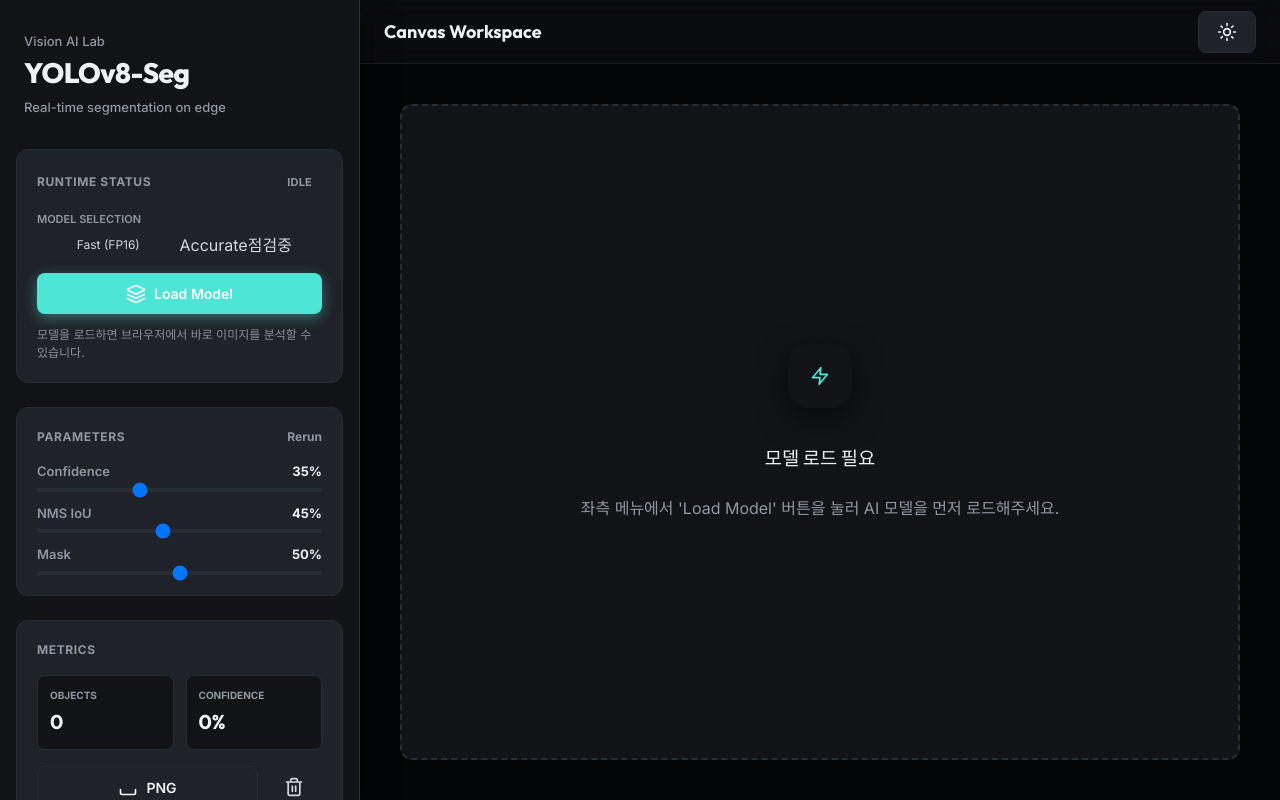
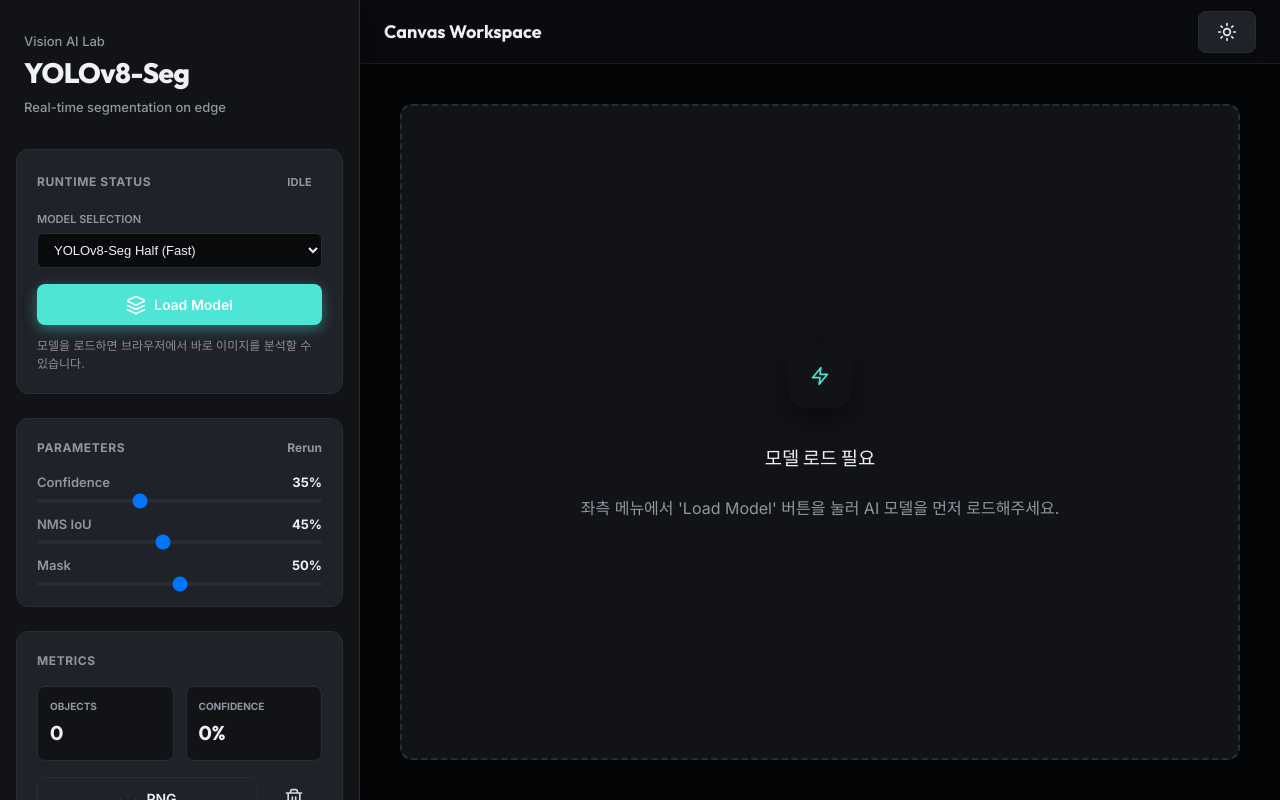
Before and after one commit to currentJob/yolov8-seg-page, a React (Vite) app: page / in a window 1280 px wide. Built offline with nearby package versions, Linux system fonts and the light colour scheme.

Commit message:
style: 초기 빈 화면 업로드 영역에 마우스 포인터 커서(선택 커서) 적용

```diff
--- a/src/App.css
+++ b/src/App.css
@@ -115,6 +115,7 @@
   border-radius: calc(var(--radius) * 2);
   background: var(--surface);
   transition: all 0.3s ease;
+  cursor: pointer;
 }
 
 .dropzone-full.active {
--- a/src/App.jsx
+++ b/src/App.jsx
@@ -11,16 +11,16 @@
 
 const Icon = ({ name }) => {
   const icons = {
-    upload: <path d="M21 15v4a2 2 0 0 1-2 2H5a2 2 0 0 1-2-2v-4m14-7-5-5-5 5m5-5v12"/>,
-    layers: <><path d="m12.83 2.18a2 2 0 0 0-1.66 0L2.6 6.08a1 1 0 0 0 0 1.83l8.58 3.91a2 2 0 0 0 1.66 0l8.58-3.9a1 1 0 0 0 0-1.83Z"/><path d="m22 17.65-9.17 4.16a2 2 0 0 1-1.66 0L2 17.65"/><path d="m22 12.65-9.17 4.16a2 2 0 0 1-1.66 0L2 12.65"/></>,
-    history: <><path d="M3 12a9 9 0 1 0 9-9 9.75 9.75 0 0 0-6.74 2.74L3 8"/><path d="M3 3v5h5"/><path d="M12 7v5l4 2"/></>,
-    trash: <><path d="M3 6h18m-2 0v14c0 1-1 2-2 2H7c-1 0-2-1-2-2V6m3 0V4c0-1 1-2 2-2h4c1 0 2 1 2 2v2"/><path d="M10 11v6m4-6v6"/></>,
-    download: <path d="M21 15v4a2 2 0 0 1-2 2H5a2 2 0 0 1-2-2v-4m-7-5-4 4-4-4m4 4V3"/>,
-    sun: <><circle cx="12" cy="12" r="4"/><path d="M12 2v2m0 16v2M4.93 4.93l1.41 1.41m11.32 11.32 1.41 1.41M2 12h2m16 0h2M6.34 17.66l-1.41 1.41M19.07 4.93l-1.41 1.41"/></>,
-    moon: <path d="M12 3a6 6 0 0 0 9 9 9 9 0 1 1-9-9Z"/>,
-    check: <path d="M20 6 9 17l-5-5"/>,
-    zap: <path d="M13 2 3 14h9l-1 8 10-12h-9l1-8z"/>,
-    eye: <><path d="M2 12s3-7 10-7 10 7 10 7-3 7-10 7-10-7-10-7Z"/><circle cx="12" cy="12" r="3"/></>
+    upload: <path d="M21 15v4a2 2 0 0 1-2 2H5a2 2 0 0 1-2-2v-4m14-7-5-5-5 5m5-5v12" />,
+    layers: <><path d="m12.83 2.18a2 2 0 0 0-1.66 0L2.6 6.08a1 1 0 0 0 0 1.83l8.58 3.91a2 2 0 0 0 1.66 0l8.58-3.9a1 1 0 0 0 0-1.83Z" /><path d="m22 17.65-9.17 4.16a2 2 0 0 1-1.66 0L2 17.65" /><path d="m22 12.65-9.17 4.16a2 2 0 0 1-1.66 0L2 12.65" /></>,
+    history: <><path d="M3 12a9 9 0 1 0 9-9 9.75 9.75 0 0 0-6.74 2.74L3 8" /><path d="M3 3v5h5" /><path d="M12 7v5l4 2" /></>,
+    trash: <><path d="M3 6h18m-2 0v14c0 1-1 2-2 2H7c-1 0-2-1-2-2V6m3 0V4c0-1 1-2 2-2h4c1 0 2 1 2 2v2" /><path d="M10 11v6m4-6v6" /></>,
+    download: <path d="M21 15v4a2 2 0 0 1-2 2H5a2 2 0 0 1-2-2v-4m-7-5-4 4-4-4m4 4V3" />,
+    sun: <><circle cx="12" cy="12" r="4" /><path d="M12 2v2m0 16v2M4.93 4.93l1.41 1.41m11.32 11.32 1.41 1.41M2 12h2m16 0h2M6.34 17.66l-1.41 1.41M19.07 4.93l-1.41 1.41" /></>,
+    moon: <path d="M12 3a6 6 0 0 0 9 9 9 9 0 1 1-9-9Z" />,
+    check: <path d="M20 6 9 17l-5-5" />,
+    zap: <path d="M13 2 3 14h9l-1 8 10-12h-9l1-8z" />,
+    eye: <><path d="M2 12s3-7 10-7 10 7 10 7-3 7-10 7-10-7-10-7Z" /><circle cx="12" cy="12" r="3" /></>
   };
   return (
     <svg xmlns="http://www.w3.org/2000/svg" width="20" height="20" viewBox="0 0 24 24" fill="none" stroke="currentColor" strokeWidth="2" strokeLinecap="round" strokeLinejoin="round">
@@ -119,7 +119,7 @@
     document.documentElement.setAttribute("data-theme", theme);
     try {
       localStorage.setItem("theme", theme);
-    } catch {}
+    } catch { }
   }, [theme]);
 
   // 히스토리에 아이템 추가
@@ -203,27 +203,15 @@
             </div>
             <div style={{ marginBottom: '16px' }}>
               <label style={{ display: 'block', fontSize: '11px', fontWeight: 600, color: 'var(--text-muted)', marginBottom: '6px', textTransform: 'uppercase' }}>Model Selection</label>
-              <div className="flex bg-[var(--bg)] border border-[var(--border)] rounded-lg p-1 gap-1">
-                <button
-                  className={`flex-1 py-1.5 px-2 text-xs font-semibold rounded-md transition-all ${
-                    selectedModel === "yolov8-seg-half.onnx"
-                      ? "bg-[var(--surface)] text-[var(--accent)] shadow-sm border border-[var(--border)]"
-                      : "text-[var(--text-muted)] hover:text-[var(--text-strong)] border border-transparent"
-                  }`}
-                  onClick={() => setSelectedModel("yolov8-seg-half.onnx")}
-                  disabled={yolo.isBusy}
-                >
-                  Fast (FP16)
-                </button>
-                <button
-                  className={`flex-1 py-1.5 px-2 text-[11px] font-semibold rounded-md transition-all flex items-center justify-center gap-1 opacity-50 cursor-not-allowed border border-transparent text-[var(--text-muted)]`}
-                  disabled
-                  title="현재 안정성 점검 중입니다."
-                >
-                  <span>Accurate</span>
-                  <span className="bg-orange-500/20 text-orange-400 px-1 py-0.5 rounded text-[9px] leading-none">점검중</span>
-                </button>
-              </div>
+              <select
+                style={{ width: '100%', background: 'var(--bg)', color: 'var(--text-strong)', border: '1px solid var(--border)', borderRadius: '6px', padding: '8px 12px', fontSize: '13px', outline: 'none', cursor: 'pointer' }}
+                value={selectedModel}
+                onChange={(e) => setSelectedModel(e.target.value)}
+                disabled={yolo.isBusy}
+              >
+                <option value="yolov8-seg-half.onnx">YOLOv8-Seg Half (Fast)</option>
+                <option value="yolov8-seg.onnx">YOLOv8-Seg (Accurate)</option>
+              </select>
             </div>
             <button
               className={`btn btn-primary w-full ${yolo.runtime.phase === "loading" ? "btn-loading" : ""}`}
```
